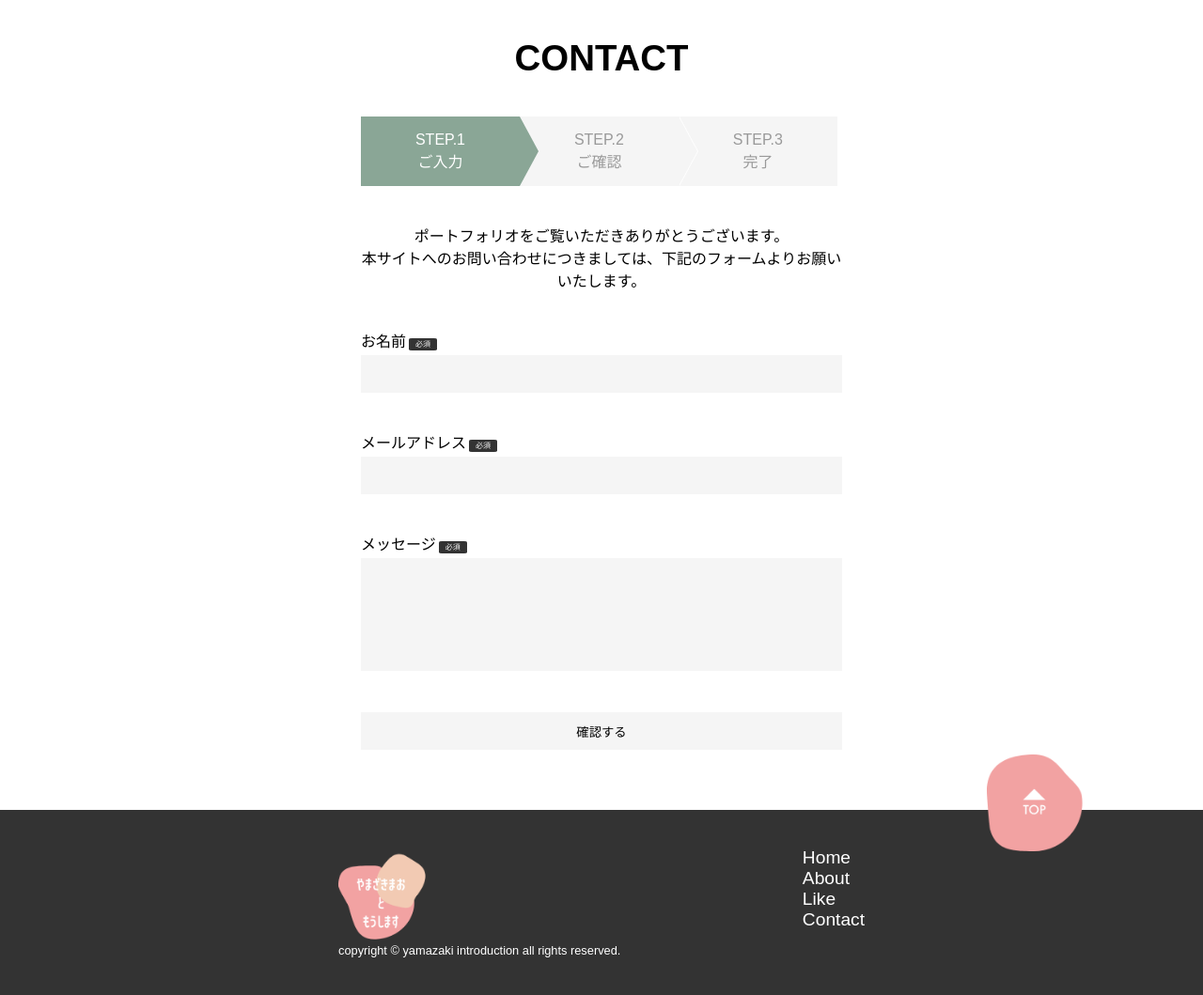
After one commit to YamazakiMao/introduction, a PHP site: page /php/index.php in a window 1280 px wide. The commit adds this page. Shown: the whole page at 94% size. Run offline with PHP 8.4, Linux system fonts and the light colour scheme; some libraries are stand-ins or nearby versions.

Commit message:
お問い合わせフォームを追加

```diff
--- /dev/null
+++ b/contact.css
@@ -0,0 +1,259 @@
+@charset "utf-8";
+
+/* リセットcss */
+html {
+    box-sizing: border-box;
+    -webkit-text-size-adjust: 100%;
+    word-break: normal;
+    -moz-tab-size: 4;
+    tab-size: 4;
+    font-family: noto-sans-cjk-jp,sans-serif;
+    font-weight: 300;
+    font-style: normal;
+}
+
+*,
+::before,
+::after {
+    background-repeat: no-repeat;
+    box-sizing: inherit;
+}
+
+
+* {
+    padding: 0;
+    margin: 0;
+}
+
+body {
+    width: 100%;
+}
+
+ul,li,dl,dd,dt,a {
+    text-decoration: none;
+    list-style: none;
+}
+
+/*=============
+    ヘッダー
+===============*/
+
+header {
+    width: 100%;
+    text-align: center;
+    padding: 5vh;
+}
+
+header h1 {
+    font-size: 3vw;
+    font-family: futura-pt,sans-serif;
+    font-weight: 600;
+    font-style: normal;
+}
+
+
+/*=============
+    フォーム
+===============*/
+
+#form-area {
+    width: 40%;
+    margin: 0 auto;
+    /* padding: 5vh 10vw; */
+}
+
+/* form-nav */
+
+.progressbar {
+    display: flex;
+    flex-wrap: wrap;
+    margin-bottom: 5vh;
+}
+.progressbar .item {
+    position: relative;
+    width: 33%;
+    text-align: center;
+    position: relative;
+    align-items: center;
+    justify-content: center;
+    padding: 13px 0;
+    line-height: 1.5;
+    background: #F5F5F5;
+    color: #999999;
+}
+.progressbar .item:not(:last-child)::before,
+.progressbar .item:not(:last-child)::after {
+    position: absolute;
+    z-index: 2;
+    top: 0;
+    bottom: 0;
+    left: 100%;
+    content: '';
+    border: 37px solid transparent;
+    border-left: 20px solid #F5F5F5;
+    margin: auto;
+}
+.progressbar .item:not(:last-child)::before {
+    margin-left: 1px;
+    border-left-color: #FFF;
+}
+
+@media screen and (max-width: 767px) {
+.progressbar .item {
+    font-size: 11px;
+    line-height: 1.4;
+    padding: 10px 0;
+}
+.progressbar .item:not(:last-child)::before,
+.progressbar .item:not(:last-child)::after {
+    border-width: 25px;
+    border-left-width: 12px;
+}
+}
+
+/* active */
+
+.progressbar .item.active {
+    z-index: 1;
+    background: #8AA696;
+    color: #FFF;
+}
+.progressbar .item.active:not(:last-child)::after {
+    border-left-color: #8AA696;
+}
+.progressbar .item.active:not(:last-child)::before {
+    border-left: none;
+}
+
+.main-text {
+    text-align: center;
+    padding-bottom: 5vh;
+}
+
+.main-form {
+    width: 100%;
+    margin: 0 auto;
+}
+
+.contact-form {
+    margin-bottom: 3vh;
+}
+
+.contact-form input {
+    width: 100%;
+    height: 5vh;
+    margin-top: 0.5vh;
+    margin-bottom: 2vh;
+    border: none;
+    background-color: #F5F5F5;
+    padding: 0 10px;
+}
+
+.contact-form textarea {
+    width: 100%;
+    height: 15vh;
+    margin-top: 0.5vh;
+    margin-bottom: 2vh;
+    border: none;
+    background-color: #F5F5F5;
+    resize: none;
+    padding: 10px;
+}
+
+.contact-textarea {
+    overflow-wrap: break-word;
+    inline-size: 100%;
+}
+
+.contact-form span {
+    background-color: #333;
+    border-radius: 10%;
+    font-size: 1vh;
+    padding: 2px 7px;
+    color: #fff;
+    margin-left: 3px;
+}
+
+.btn {
+    height: 5vh;
+    border: none;
+    width: 100%;
+    background-color: #F5F5F5;
+}
+
+.confirm-btn {
+    display: flex;
+}
+
+.btn1 {
+    margin-right: 3vh;
+}
+
+.btn:hover {
+    background-color: #333;
+    color: #FFF;
+    transition: all .3s ease;
+}
+
+.image-cover {
+    text-align: center;
+}
+
+#form-area img {
+    width: 50%;
+
+}
+
+
+
+/*=====================
+        フッター
+=======================*/
+
+footer {
+    width: 100%;
+    background-color: #333;
+    color: #fff;
+    margin-top:5%;
+    position: relative;
+    z-index: 1;
+}
+
+.footer-cover {
+    width: 50%;
+    margin: 0 auto;
+    display: flex;
+    padding: 5vh;
+}
+
+.left-footer p {
+    font-size: 1vw;
+}
+
+.footer-icon {
+    width: 8vw;
+}
+
+.right-footer {
+    margin-left: auto;
+}
+
+.right-footer ul li:hover {
+    opacity: 0.6;
+}
+
+.right-footer li a {
+    font-size: 1.5vw;
+    color: #fff;
+    font-family: futura-pt,sans-serif;
+    font-weight: 200;
+    font-style: normal;
+}
+
+.toTop-img {
+    width: 8vw;
+    position: absolute;
+    top: -30%;
+    right: 10%;
+    cursor: pointer;
+}
--- a/main.js
+++ b/main.js
@@ -35,10 +35,6 @@ function scroll_effect() {
 }
   window.addEventListener('scroll', scroll_effect); // スクロール時に実行
 
-//click meボタンアラート
-document.getElementById("click-alert").addEventListener("click", function(){
-    window.alert("まだできていません。")
-});
 
 // スムーズにトップへ戻る
 const pagetopBtn = document.querySelector('.toTop-img');
--- /dev/null
+++ b/php/alert.php
@@ -0,0 +1,5 @@
+<h1>不正アクセスです</h1>
+<p>正規の画面よりアクセスください。</p>
+<a href="index.php">
+    <button class="btn" type="button">トップページに戻る</button>
+</a>
--- /dev/null
+++ b/php/footer.php
@@ -0,0 +1,54 @@
+<!DOCTYPE html>
+<html lang="ja">
+<head>
+<meta charset="UTF-8">
+    <link rel="stylesheet" href="../contact.css">
+    <meta http-equiv="X-UA-Compatible" content="IE=edge">
+    <meta name="viewport" content="width=device-width, initial-scale=1, minimum-scale=1, user-scalable=yes">
+    <title>Yamazaki | Portfolio</title>
+
+    <!-- adobeフォント使用スクリプト -->
+    <script>
+    (function(d) {
+        var config = {
+            kitId: 'nuj5ihw',
+            scriptTimeout: 3000,
+            async: true
+        },
+        h=d.documentElement,t=setTimeout(function(){h.className=h.className.replace(/\bwf-loading\b/g,"")+" wf-inactive";},config.scriptTimeout),tk=d.createElement("script"),f=false,s=d.getElementsByTagName("script")[0],a;h.className+=" wf-loading";tk.src='https://use.typekit.net/'+config.kitId+'.js';tk.async=true;tk.onload=tk.onreadystatechange=function(){a=this.readyState;if(f||a&&a!="complete"&&a!="loaded")return;f=true;clearTimeout(t);try{Typekit.load(config)}catch(e){}};s.parentNode.insertBefore(tk,s)
+        })(document);
+
+        (function(d) {
+        var config = {
+        kitId: 'nuj5ihw',
+        scriptTimeout: 3000,
+        async: true
+        },
+        h=d.documentElement,t=setTimeout(function(){h.className=h.className.replace(/\bwf-loading\b/g,"")+" wf-inactive";},config.scriptTimeout),tk=d.createElement("script"),f=false,s=d.getElementsByTagName("script")[0],a;h.className+=" wf-loading";tk.src='https://use.typekit.net/'+config.kitId+'.js';tk.async=true;tk.onload=tk.onreadystatechange=function(){a=this.readyState;if(f||a&&a!="complete"&&a!="loaded")return;f=true;clearTimeout(t);try{Typekit.load(config)}catch(e){}};s.parentNode.insertBefore(tk,s)
+    })(document);
+    </script>
+    <!--ここまで-->
+</head>
+<body>
+    <footer>
+        <div class="footer-cover">
+            <div class="left-footer">
+                <a href="../index.html">
+                <img src="../img/icon2.png" alt="アイコン画像②" class="footer-icon">
+                </a>
+                <p class="copyright">copyright ©︎ yamazaki introduction all rights reserved.</p>
+            </div>
+
+            <div class="right-footer">
+                <ul>
+                    <li class="nav"><a href="../index.html">Home</a></li>
+                    <li class="nav"><a href="../index.html#About">About</a></li>
+                    <li class="nav"><a href="../index.html#Like">Like</a></li>
+                    <li class="nav"><a href="../index.html#Contact">Contact</a></li>
+                </ul>
+            </div>
+            <img src="../img/toTop.png" alt="トップへ画像" class="toTop-img">
+        </div>
+    </footer>
+    <script src="../main.js"></script>
+</body>
--- /dev/null
+++ b/php/index.php
@@ -0,0 +1,72 @@
+<!DOCTYPE html>
+<html lang="ja">
+<head>
+<meta charset="UTF-8">
+    <link rel="stylesheet" href="../contact.css">
+    <meta http-equiv="X-UA-Compatible" content="IE=edge">
+    <meta name="viewport" content="width=device-width, initial-scale=1, minimum-scale=1, user-scalable=yes">
+    <title>Yamazaki | Portfolio</title>
+
+    <!-- adobeフォント使用スクリプト -->
+    <script>
+    (function(d) {
+        var config = {
+            kitId: 'nuj5ihw',
+            scriptTimeout: 3000,
+            async: true
+        },
+        h=d.documentElement,t=setTimeout(function(){h.className=h.className.replace(/\bwf-loading\b/g,"")+" wf-inactive";},config.scriptTimeout),tk=d.createElement("script"),f=false,s=d.getElementsByTagName("script")[0],a;h.className+=" wf-loading";tk.src='https://use.typekit.net/'+config.kitId+'.js';tk.async=true;tk.onload=tk.onreadystatechange=function(){a=this.readyState;if(f||a&&a!="complete"&&a!="loaded")return;f=true;clearTimeout(t);try{Typekit.load(config)}catch(e){}};s.parentNode.insertBefore(tk,s)
+        })(document);
+
+        (function(d) {
+        var config = {
+        kitId: 'nuj5ihw',
+        scriptTimeout: 3000,
+        async: true
+        },
+        h=d.documentElement,t=setTimeout(function(){h.className=h.className.replace(/\bwf-loading\b/g,"")+" wf-inactive";},config.scriptTimeout),tk=d.createElement("script"),f=false,s=d.getElementsByTagName("script")[0],a;h.className+=" wf-loading";tk.src='https://use.typekit.net/'+config.kitId+'.js';tk.async=true;tk.onload=tk.onreadystatechange=function(){a=this.readyState;if(f||a&&a!="complete"&&a!="loaded")return;f=true;clearTimeout(t);try{Typekit.load(config)}catch(e){}};s.parentNode.insertBefore(tk,s)
+    })(document);
+    </script>
+    <!--ここまで-->
+</head>
+<body>
+    <header>
+        <h1>CONTACT</h1>
+    </header>
+
+    <div id="form-area">
+        <div class="progressbar">
+            <div class="item active">STEP.1<br>ご入力</div>
+            <div class="item">STEP.2<br>ご確認</div>
+            <div class="item">STEP.3<br>完了</div>
+        </div>
+
+        <div class="main-text">
+            <p>ポートフォリオをご覧いただきありがとうございます。</p>
+            <p>本サイトへのお問い合わせにつきましては、下記のフォームよりお願いいたします。</p>
+        </div>
+
+        <div class="main-form">
+            <form action="confirm.php" method="post" name="form">
+                <div class="contact-form">
+                    <label for="name">お名前<span>必須</span></label><br>
+                    <input type="text" id="name" name="name" required="required">
+                </div>
+                <div class="contact-form">
+                    <label for="email">メールアドレス<span>必須</span></label><br>
+                    <input type="email" id="email" name="email" required="required">
+                </div>
+                <div class="contact-form">
+                    <label for="message">メッセージ<span>必須</span></label><br>
+                    <textarea id="message" name="message" required="required"></textarea>
+                </div>
+                <input class="btn" type="submit" value="確認する">
+            </form>
+        </div>
+    </div>
+
+    <?php
+    include('footer.php');
+    ?>
+</body>
+</html>
```
Also changed, not shown: index.html (+5 -3 lines), js/forbid_back.js (added, +9 -0 lines), php/complete.php (added, +132 -0 lines), php/confirm.php (added, +108 -0 lines), style.css (+83 -9 lines), img/contact.png (added), 1 other file.
